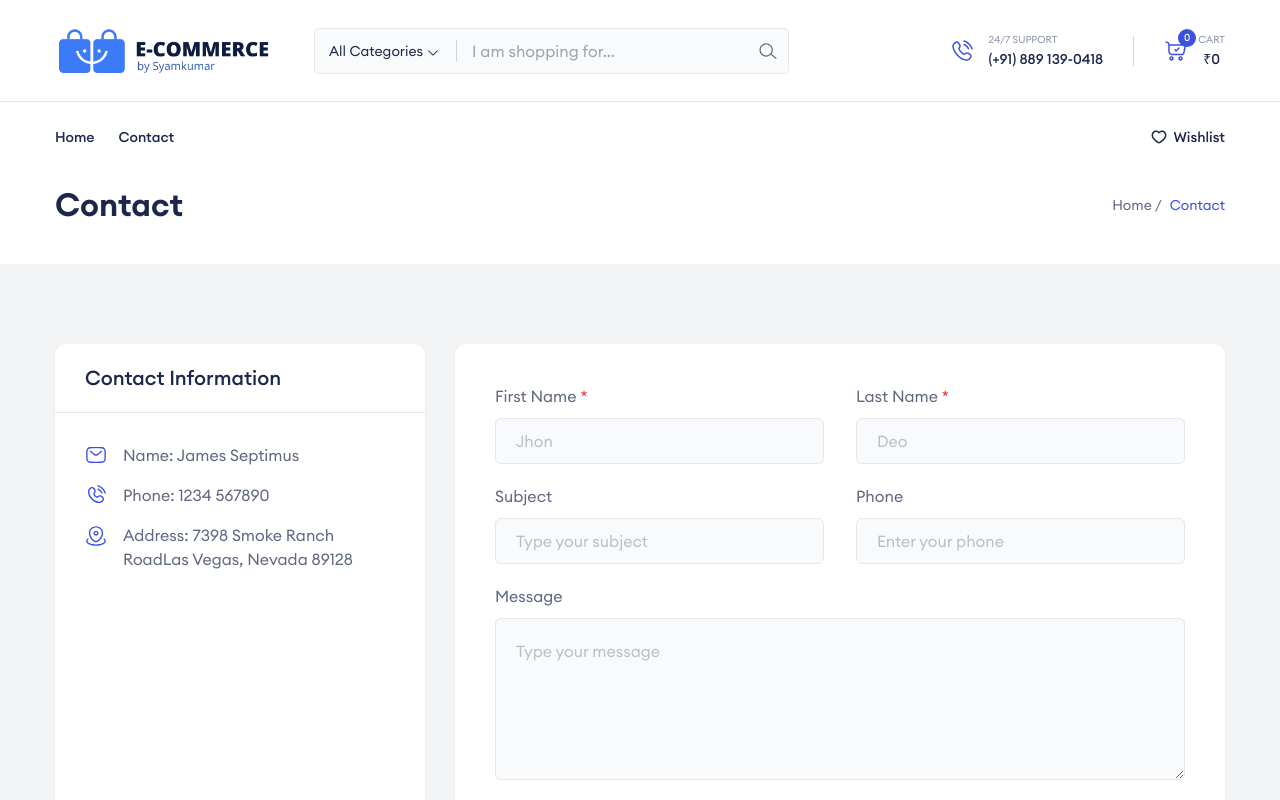
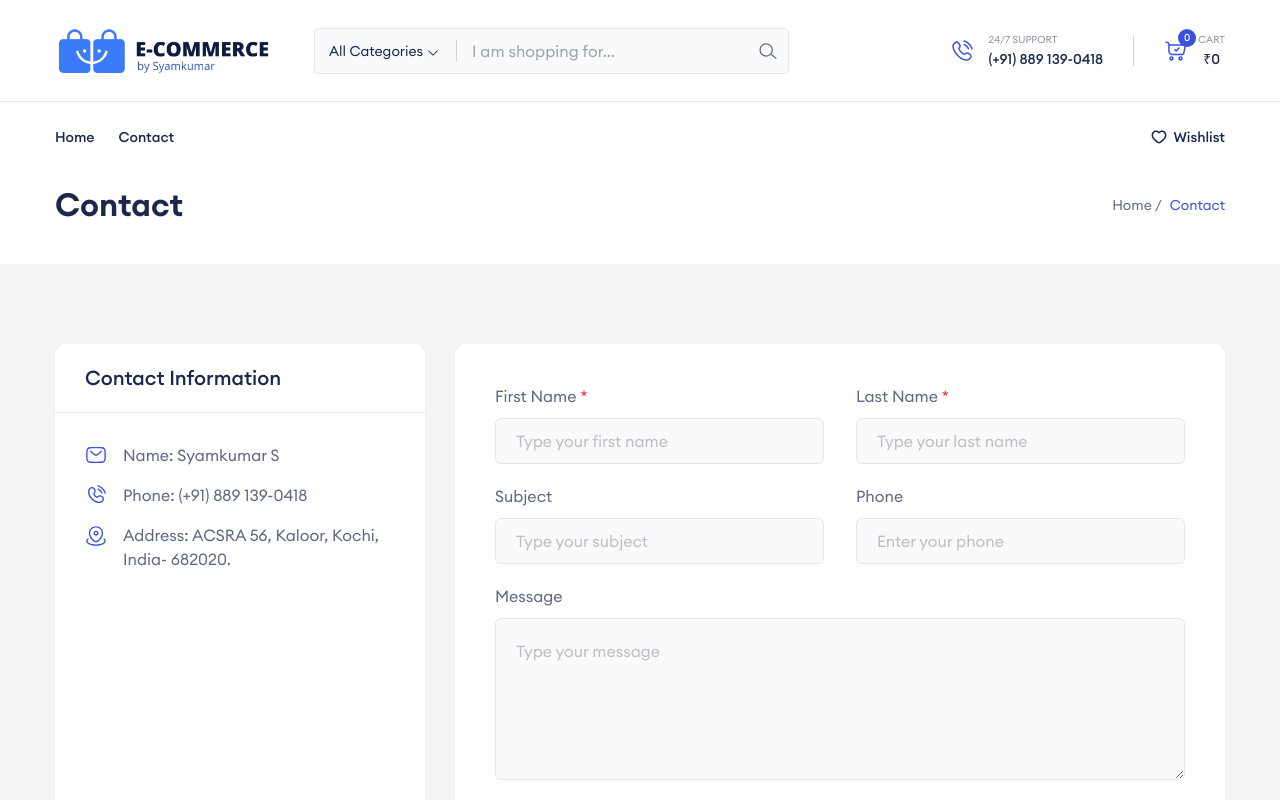
Before and after one commit to syamkumar0418/Next-eCommerce, a Next.js app: page /contact in a window 1280 px wide. Shown: the top 800 px of the page. Built offline with nearby package versions, Linux system fonts and the light colour scheme.

Commit message:
change icons

```diff
--- a/src/components/Contact/index.tsx
+++ b/src/components/Contact/index.tsx
@@ -33,7 +33,7 @@ const Contact = () => {
                         fill="#3C50E0"
                       />
                     </svg>
-                    Name: James Septimus
+                    Name: Syamkumar S
                   </p>
 
                   <p className="flex items-center gap-4">
@@ -61,7 +61,7 @@ const Contact = () => {
                         fill="#3C50E0"
                       />
                     </svg>
-                    Phone: 1234 567890
+                    Phone:   (+91) 889 139-0418
                   </p>
 
                   <p className="flex gap-4">
@@ -80,7 +80,7 @@ const Contact = () => {
                         fill="#3C50E0"
                       />
                     </svg>
-                    Address: 7398 Smoke Ranch RoadLas Vegas, Nevada 89128
+                    Address:  ACSRA 56, Kaloor, Kochi, India- 682020.
                   </p>
                 </div>
               </div>
@@ -98,7 +98,7 @@ const Contact = () => {
                       type="text"
                       name="firstName"
                       id="firstName"
-                      placeholder="Jhon"
+                      placeholder="Type your first name"
                       className="rounded-md border border-gray-3 bg-gray-1 placeholder:text-dark-5 w-full py-2.5 px-5 outline-none duration-200 focus:border-transparent focus:shadow-input focus:ring-2 focus:ring-blue/20"
                     />
                   </div>
@@ -112,7 +112,7 @@ const Contact = () => {
                       type="text"
                       name="lastName"
                       id="lastName"
-                      placeholder="Deo"
+                      placeholder="Type your last name"
                       className="rounded-md border border-gray-3 bg-gray-1 placeholder:text-dark-5 w-full py-2.5 px-5 outline-none duration-200 focus:border-transparent focus:shadow-input focus:ring-2 focus:ring-blue/20"
                     />
                   </div>
```
